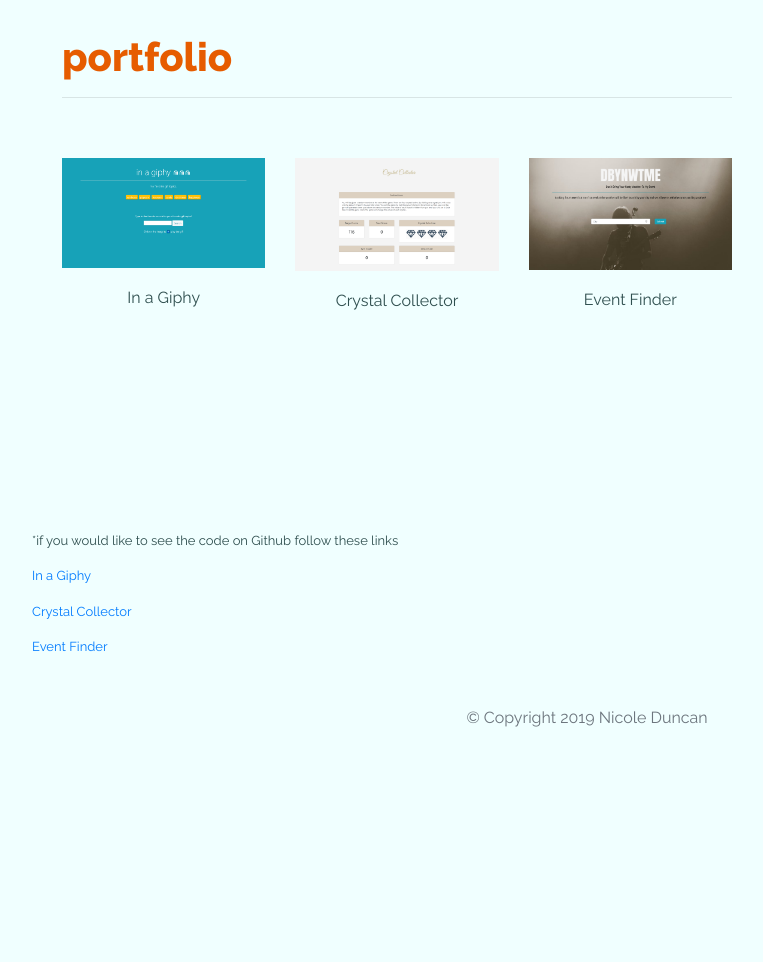
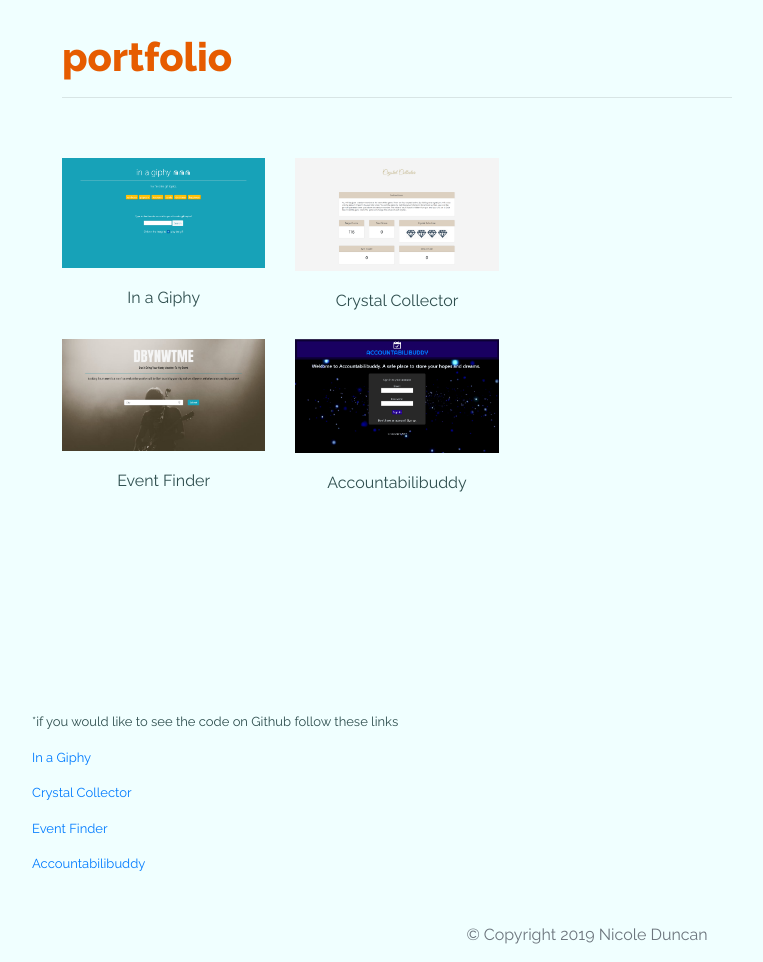
Before and after one commit to thenicoleduncan/portfolio, a plain HTML site: page portfolio.html in a window 1280 px wide. Shown: the part 253-1215 px from the top of the page, without its empty margins (53-816 px from the left). Before the commit the page ends 998 px from the top, so only its background shows below. Drawn offline with nearby package versions, Linux system fonts and the light colour scheme.

Commit message:
updated my portfolio with the Accountabilibuddy link and project

```diff
--- a/portfolio.html
+++ b/portfolio.html
@@ -67,10 +67,21 @@
               </a>
             </div>
 
+          </div>
+
+          <div class="row">
+
             <div class="col-sm-4 col-md-12 col-lg-4 ports">
               <a href="https://mawil583.github.io/Project-1/">
                 <img class="img-fluid port-image" src="./assets/imgs/DBYNWTME.PNG" alt="Event Finder">
                 <h3>Event Finder</h3>
+              </a>
+            </div>
+
+            <div class="col-sm-4 col-md-12 col-lg-4 ports">
+              <a href="https://project-2-is-good.herokuapp.com/">
+                <img class="img-fluid port-image" src="./assets/imgs/Accountabilibuddy.PNG" alt="Accountabilibuddy">
+                <h3>Accountabilibuddy</h3>
               </a>
             </div>
 
@@ -104,6 +115,10 @@
         <p>Event Finder</p>
       </a>
 
+      <a href="https://github.com/thenicoleduncan/project-2">
+        <p>Accountabilibuddy</p>
+      </a>
+
 
     </div>
 
```
Also changed, not shown: assets/imgs/Accountabilibuddy.PNG (added), 10 other files. Lines whose indentation alone changed are shown as unchanged.
